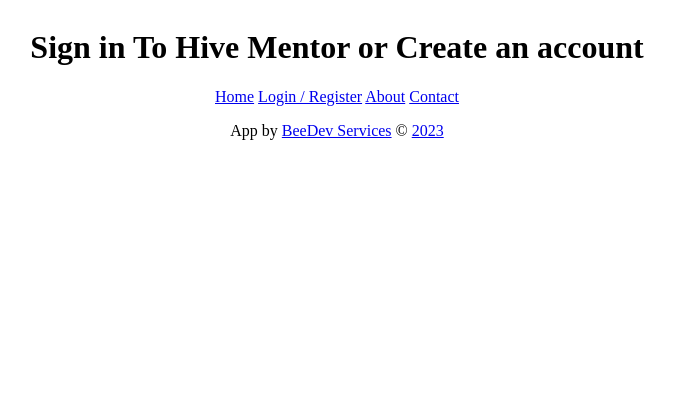
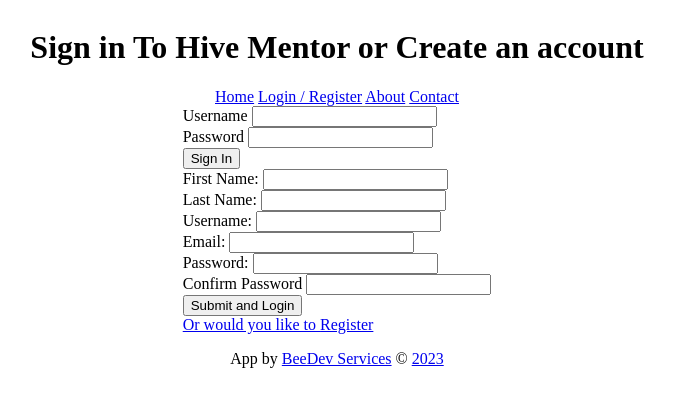
Before and after one commit to beedev-services/hiveMentor, a Django app: page /logReg/ in a window 1280 px wide. Shown: the top 407 px of the page, without its empty margins (303-978 px from the left). Run offline with Django 4.2, Linux system fonts and the light colour scheme.

Commit message:
updated pages

```diff
--- /dev/null
+++ b/userApp/templates/block/flash.html
@@ -0,0 +1,14 @@
+<!DOCTYPE html>
+<html lang="en">
+    {% block flash %}
+        <div>
+            {% if messages %}
+            <section class='messages'>
+                {% for message in messages %}
+                <h3 {% if message.tags %} class="{{ message.tags }}"{% endif %}>{{ message }}</h3>
+                {% endfor %}
+            </section>
+            {% endif %}
+        </div>
+    {% endblock flash %}
+</html>
--- a/userApp/templates/header.html
+++ b/userApp/templates/block/header.html
@@ -3,7 +3,7 @@
     {% block head %}
     <header>
         <h1>{{title.header}}</h1>
-        {% block nav %} {% include 'nav.html' %} {% endblock nav %}
+        {% block nav %} {% include 'block/nav.html' %} {% endblock nav %}
     </header>
     {% endblock head%}
 </html>
--- a/userApp/templates/logReg.html
+++ b/userApp/templates/logReg.html
@@ -1,13 +1,57 @@
 {% load static %}
 <!DOCTYPE html>
 <html lang="en">
-    {% block head %} {% include 'head.html' %} {% endblock head %}
+    {% block head %} {% include 'block/head.html' %} {% endblock head %}
 <body>
-    {% block header %} {% include 'header.html' %} {% endblock header %}
+    {% block header %} {% include 'block/header.html' %} {% endblock header %}
+    {% block flash %} {% include 'block/flash.html' %} {% endblock flash %}
     <main>
-
-
+        <div class="row">
+            <form action='/login/' method='post' id="login">
+                {% csrf_token %}
+                <section>
+                    <label for='username'>Username</label>
+                    <input name='username' id='username' type='text'>
+                </section>
+                <section>
+                    <label for='password'>Password</label>
+                    <input name='password' id='password' type='password'>
+                </section>
+                <button>Sign In</button>
+            </form>
+            <form action='/reg/' method='post' id="reg">
+                {% csrf_token %}
+                <section>
+                    <label for='firstName'>First Name:</label>
+                    <input type='text' name='firstName' id='firstName'>
+                </section>
+                <section>
+                    <label for='lastName'>Last Name:</label>
+                    <input type='text' name='lastName' id='lastName'>
+                </section>
+                <section>
+                    <label for='username'>Username:</label>
+                    <input type='text' name='username' id='username'>
+                </section>
+                <section>
+                    <label for="email">Email: </label>
+                    <input type="email" name="email">
+                </section>
+                <section>
+                    <label for='password'>Password:</label>
+                    <input type='password' name='password' id='password'>
+                </section>
+                <section>
+                    <label for='confirm'>Confirm Password</label>
+                    <input type='password' name='confirm' id='confirm'>
+                </section>
+                <button>Submit and Login</button>
+            </form>
+            <a href="javascript:void(0);" class="icon button" onclick="auth()">
+                Or would you like to <span id="text">Register</span>
+            </a>
+        </div>
     </main>
-    {% block footer %} {% include 'footer.html' %} {% endblock footer %}
+    {% block footer %} {% include 'block/footer.html' %} {% endblock footer %}
 </body>
 </html>
```
Also changed, not shown: userApp/templates/about.html (+4 -3 lines), userApp/templates/choseRole.html (+4 -3 lines), userApp/templates/contact.html (+4 -3 lines), userApp/templates/dashboard.html (+4 -3 lines), userApp/templates/index.html (+4 -3 lines), userApp/templates/temp.html (+4 -3 lines), userApp/templates/block/footer.html (renamed from userApp/templates/footer.html), userApp/templates/block/head.html (renamed from userApp/templates/head.html), userApp/templates/block/nav.html (renamed from userApp/templates/nav.html).
